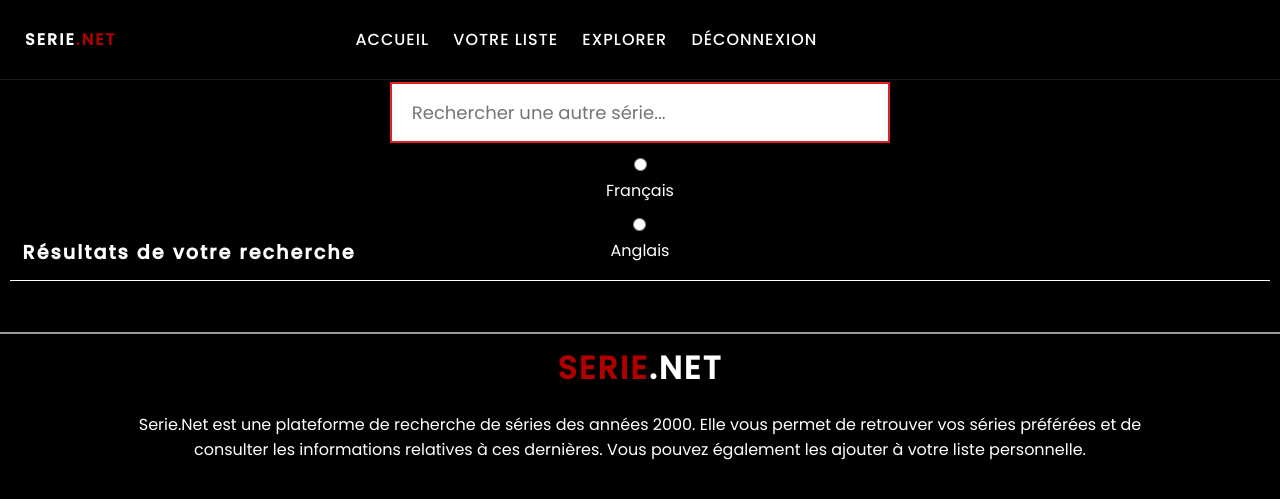
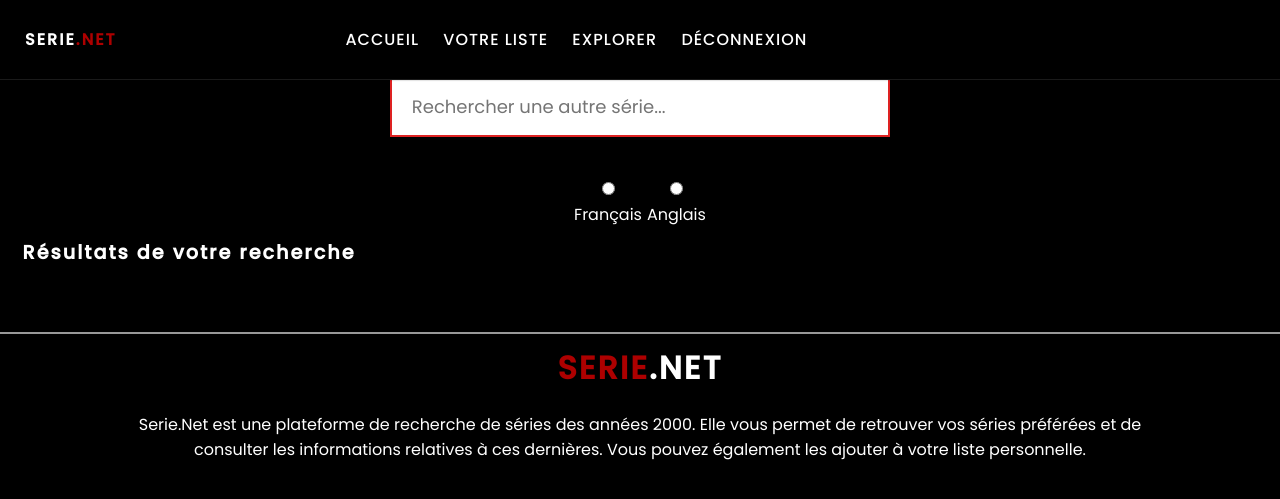
Before and after one commit to otsu77/SerieNet, a PHP site: the page made by view/html/search.php in a window 1280 px wide. Shown: the top 499 px of the page. Run offline with PHP 8.4, Linux system fonts and the light colour scheme; the template is opened without the code that fills it, so the values that code supplies are empty; the visitor is signed in with stand-in values (Sample User, id 1).

Commit message:
Minors updates

```diff
--- a/model/dao/requests/SerieRequest.php
+++ b/model/dao/requests/SerieRequest.php
@@ -52,7 +52,7 @@ class SerieRequest
             exit("ERROR 404 (Serie) : Données introuvable !");
         }
         $genres = $this->getGenresSerie($id);
-        return new Serie($data['id'], $data['name'], $genres, $data['etoiles'], $data['synopsis'], $data['poster']);
+        return new Serie($data['id'], $data['name'], $genres, (float)$data['etoiles'], $data['synopsis'], $data['poster']);
     }
 
     public function getSeriesSearch($id, $lang = "VF", $toarray=true): array
@@ -97,9 +97,10 @@ class SerieRequest
     /**
      * Retourne les séries correspondant à un genre donné
      * @param string $genre
+     * @param bool $toarray
      * @return array
      */
-    public function getSeriesByGenre(string $genre, $toarray = true): array
+    public function getSeriesByGenre(string $genre, bool $toarray = true): array
     {
         $sql = "SELECT serie.id FROM serie
                          JOIN serie_genre ON serie.id = serie_genre.serie_id
--- a/view/css/base_style.css
+++ b/view/css/base_style.css
@@ -16,7 +16,6 @@
 body{
     color: white;
     height: 100vh;
-    background-size: cover;
     background: linear-gradient(rgba(0, 0, 0, 0.89), rgba(0, 0, 0, 0.93));
     font-family: 'Poppins', serif;
 }
@@ -45,7 +44,7 @@ span{
     z-index: 1000;
     display: flex;
     align-items: center;
-    background: linear-gradient(rgb(0, 0, 0), rgba(0, 0, 0, 0.5));
+    background: black;
     border-bottom: 1px solid rgba(255, 255, 255, 0.1);
     box-shadow: 0 1px 1px rgba(0, 0, 0, 0.1);
 }
@@ -67,18 +66,24 @@ span{
 /* Radio Button */
 #select-lang {
     display: flex;
-    flex-direction: column;
+    flex-direction: row;
+    flex-wrap: nowrap;
     justify-content: center;
+    padding: 1%;
     align-items: center;
     height: 15vh;
+    margin-bottom: 5%;
 }
 
-
+#select-lang > div {
+    margin: 0 2%;
+}
 
 .navigation-bar .menu li{
     list-style: none;
     display: inline-block;
-    margin-left: 20px;
+    padding: 0 10px;
+    background-color: transparent;
 }
 
 .navigation-bar .menu li a{
@@ -90,6 +95,7 @@ span{
     color: white;
     text-decoration: none;
     transition: all 0.3s ease;
+    background-color: transparent;
 }
 
 .navigation-bar .menu li a:hover{
@@ -190,7 +196,6 @@ span{
     padding: 1%;
 }
 
-
 .banner-content .box-container{
     display: flex;
     flex-direction: row;
@@ -246,8 +251,6 @@ span{
     justify-content: center;
     align-items: center;
     height: 15vh;
-
-
 }
 
 #form-search {
@@ -256,7 +259,7 @@ span{
     align-items: center;
     flex-direction: column;
     width : 100%;
-    margin-top: 6%;
+    margin-top: 10%;
 }
 
 #form-search label {
```
